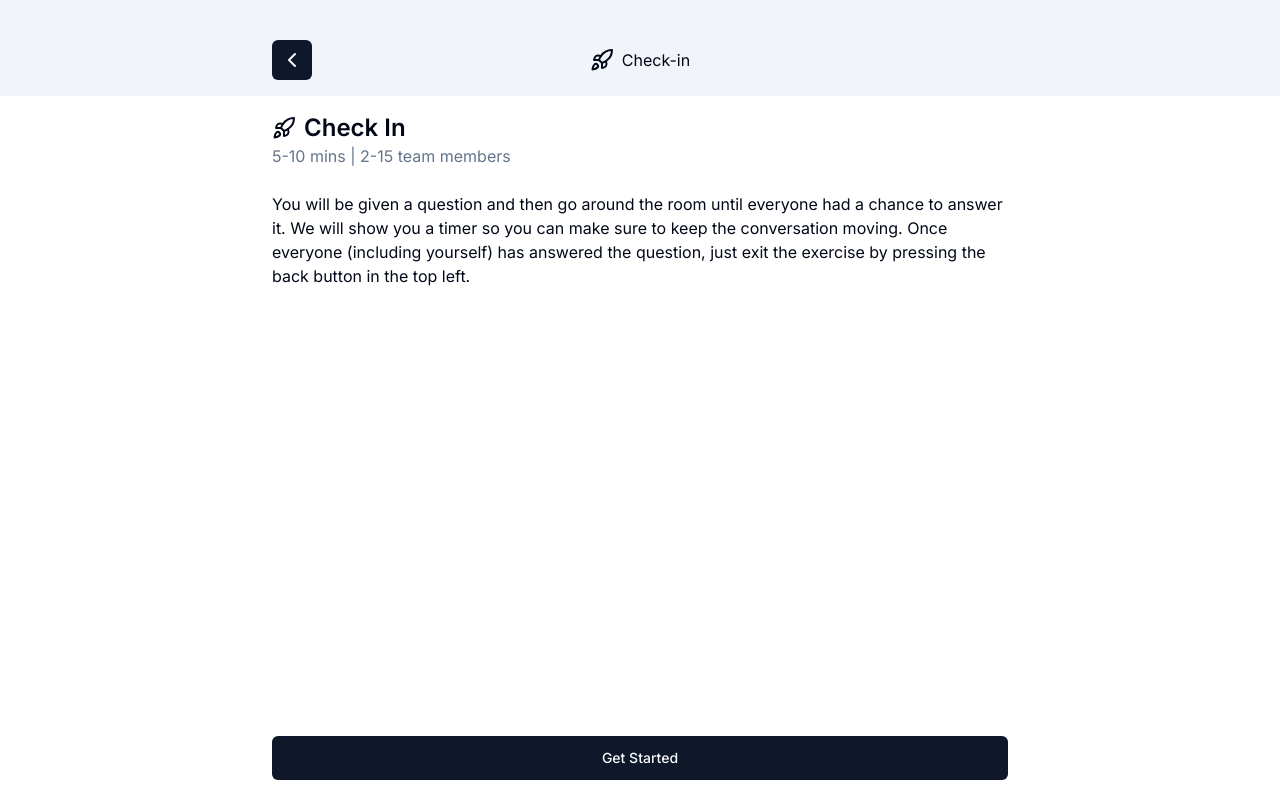
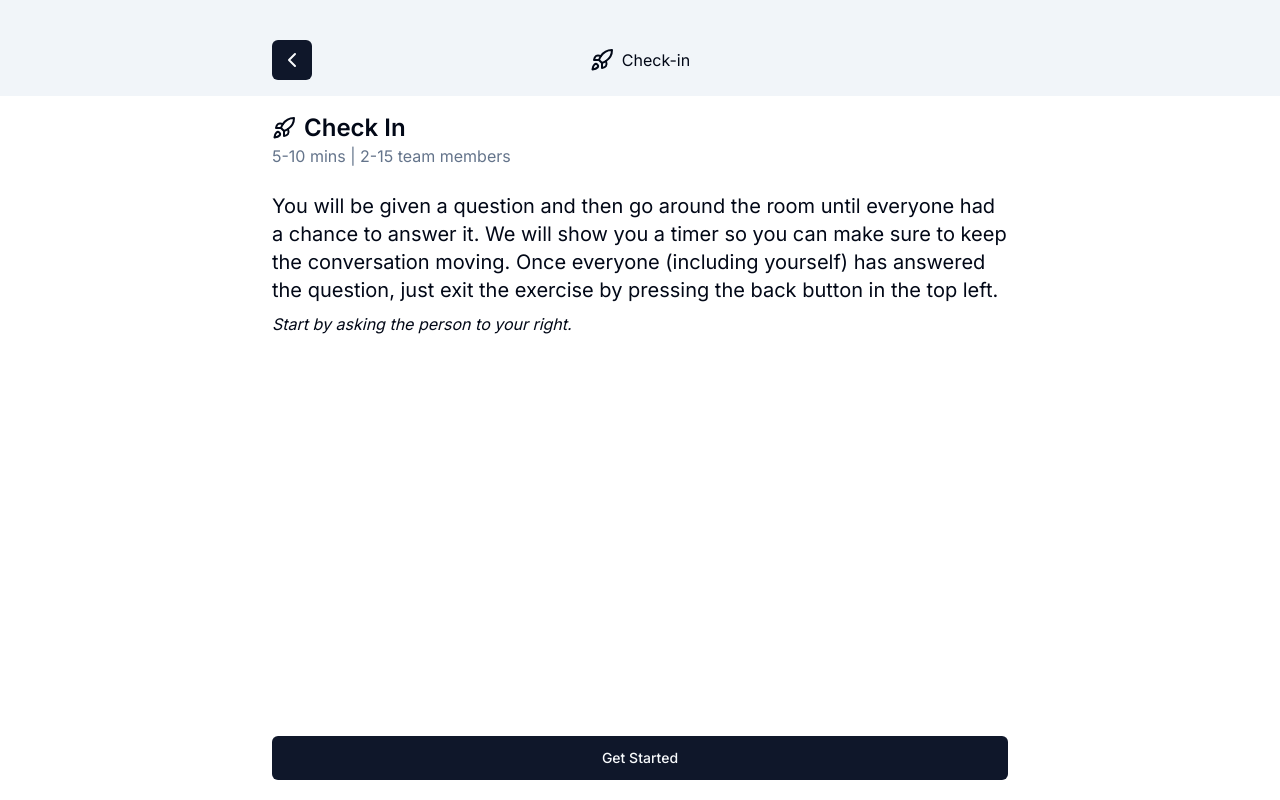
Before and after one commit to alice-ang/checkin, a Next.js app: page /check-in in a window 1280 px wide. Built offline with nearby package versions, Linux system fonts and the light colour scheme.

Commit message:
fix: pause bug

```diff
--- a/src/components/CheckIn.tsx
+++ b/src/components/CheckIn.tsx
@@ -11,7 +11,8 @@ export const CheckIn: FC = () => {
   const [currentQuestion, setCurrentQuestion] = useState<number | null>(null);
 
   return (
-    <section className="section-constraints flex flex-col justify-between space-y-6">
+    <section className="section-constraints flex flex-col justify-between space-y-4">
+      <div className="space-y-6">
         <div>
           <div className="flex items-center gap-2">
             <Rocket />
@@ -22,16 +23,20 @@ export const CheckIn: FC = () => {
           </p>
         </div>
 
-      <section className="grow">
-        <p>
+        <section className="space-y-2">
+          <p className="text-xl">
             {currentQuestion
               ? checkInData.questions[currentQuestion].question
               : checkInData.description}
           </p>
+          <p className="font-normal italic">
+            Start by asking the person to your right.
+          </p>
         </section>
+      </div>
 
       {inProgress ? (
-        <Timer />
+        <Timer seconds={3} />
       ) : (
         <Button
           className="w-full"
--- a/src/components/Timer.tsx
+++ b/src/components/Timer.tsx
@@ -12,11 +12,11 @@ export const Timer: FC<TimerProps> = ({ seconds = 60 }) => {
   const [isRunning, setIsRunning] = useState(false);
 
   const toggleTimer = useCallback(() => {
-    if (!isRunning) {
+    if (!isRunning && countdown === 0) {
       setCountdown(seconds);
     }
     setIsRunning((prevState) => !prevState);
-  }, [isRunning, seconds]);
+  }, [countdown, isRunning, seconds]);
 
   const resetTimer = useCallback(() => {
     setCountdown(seconds);
```
Also changed, not shown: 1 other file (tests, documents, lock files or other folders). Lines whose indentation alone changed are shown as unchanged.
